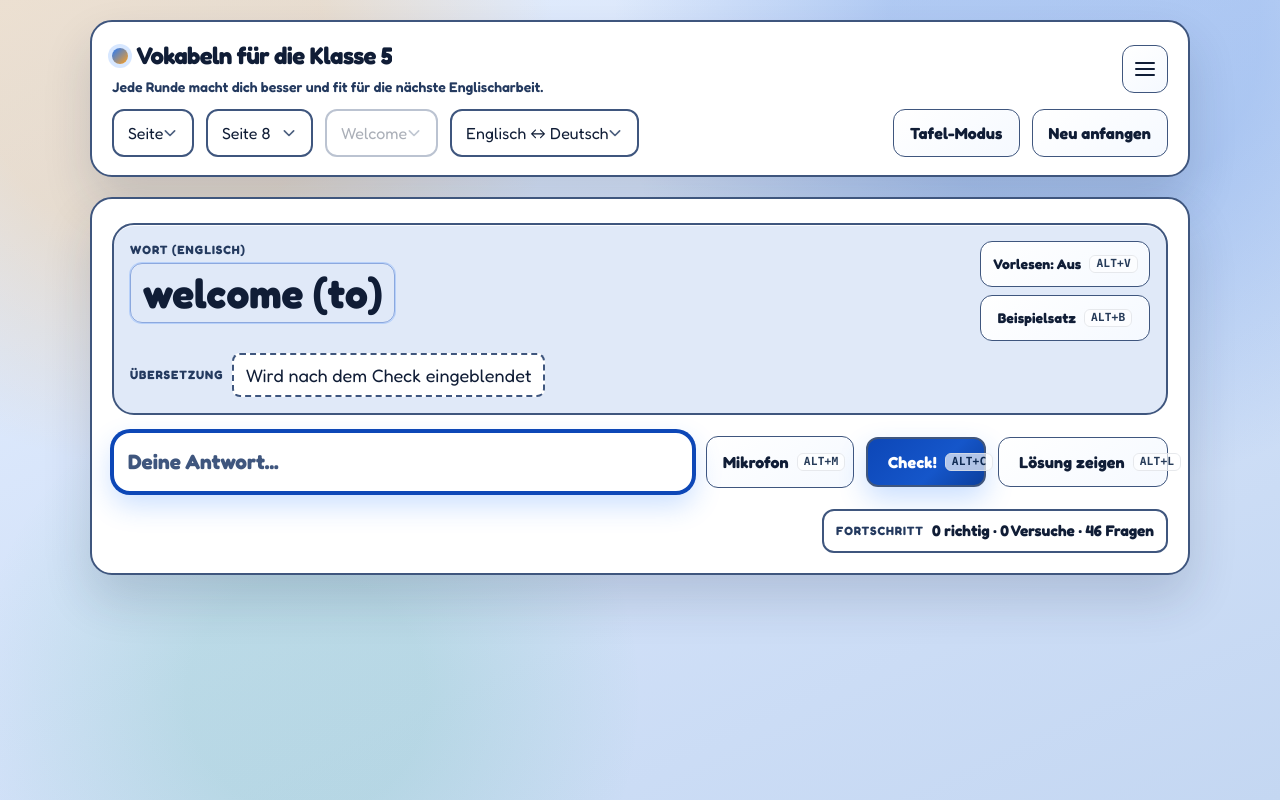
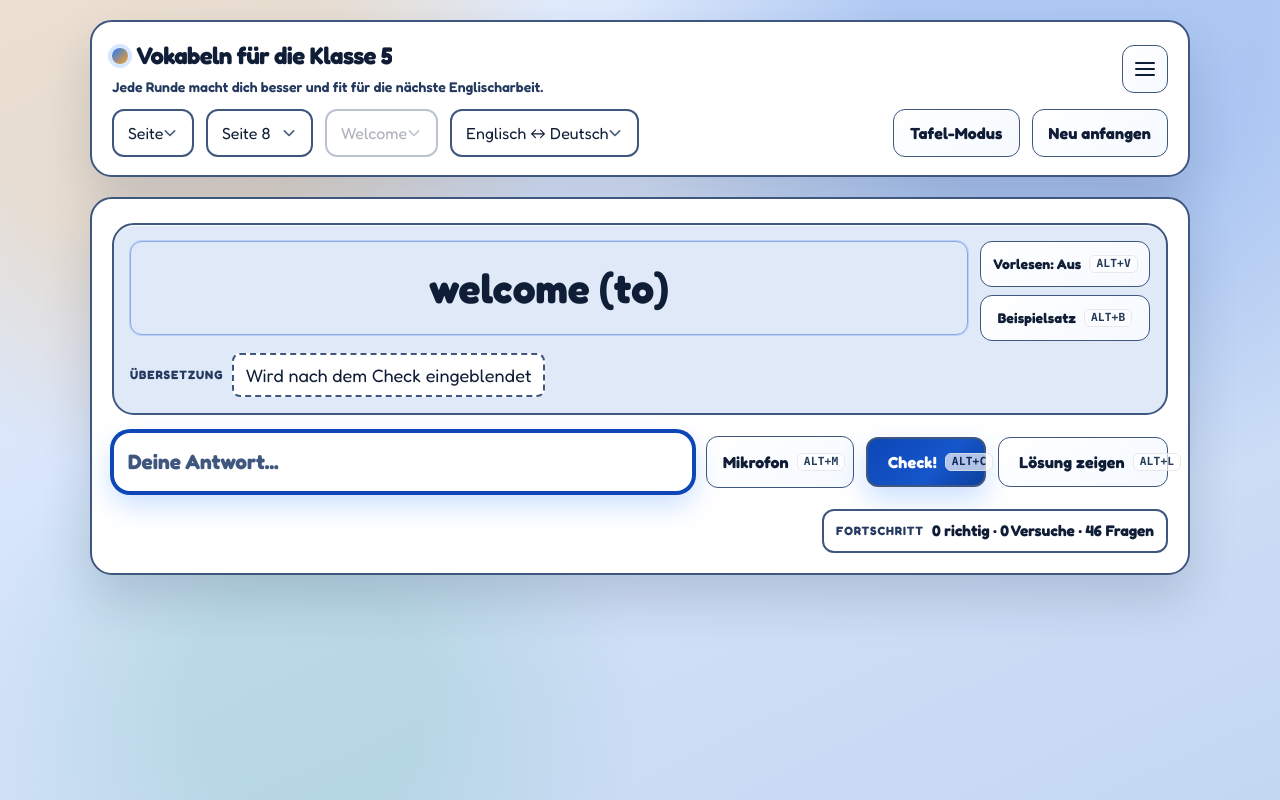
Before and after one commit to marcbey/vocabeln, a React (Vite) app: page / in a window 1280 px wide. Built offline with nearby package versions, Linux system fonts and the light colour scheme.

Commit message:
fix(ui): refine QuestionWordDisplay component by removing language label and adjusting layout

```diff
--- a/src/components/question/QuestionPrompt.jsx
+++ b/src/components/question/QuestionPrompt.jsx
@@ -51,7 +51,6 @@ export default function QuestionPrompt({
 
   const exampleDisabled = !canSpeak || isLoading;
   const isExampleActive = activePlaybackType === 'example';
-  const questionLanguageLabel = questionLanguage === 'de' ? 'Deutsch' : 'Englisch';
   const solutionRevealFlash = useSolutionRevealFlash({
     showingSolution,
     translation,
@@ -168,10 +167,7 @@ export default function QuestionPrompt({
   return (
     <div className="mt-1 mb-3 px-3 py-3 md:px-4 md:py-4 bg-[#e0e9f8] border-2 border-[#3f567e] rounded-xl2 shadow-[inset_0_1px_0_rgba(255,255,255,0.85)] flex flex-col gap-3">
       <div className="w-full flex flex-col gap-3 md:flex-row md:items-start">
-        <QuestionWordDisplay
-          questionText={questionText}
-          questionLanguageLabel={questionLanguageLabel}
-        />
+        <QuestionWordDisplay questionText={questionText} />
 
         <QuestionPromptAudioButtons
           exampleDisabled={exampleDisabled}
--- a/src/components/question/QuestionWordDisplay.jsx
+++ b/src/components/question/QuestionWordDisplay.jsx
@@ -1,11 +1,7 @@
-export default function QuestionWordDisplay({ questionText, questionLanguageLabel }) {
+export default function QuestionWordDisplay({ questionText }) {
   return (
     <div className="flex-1 min-w-0">
-      <p className="m-0 mb-1 text-[12px] uppercase tracking-[0.08em] text-muted font-extrabold">
-        Wort ({questionLanguageLabel})
-      </p>
-
-      <span className="inline-flex max-w-full items-center text-left text-[2rem] md:text-[2.55rem] font-black leading-[1.04] px-3 py-2 rounded-xl border border-accent/40 bg-gradient-to-r from-accent/16 to-accent2/18 shadow-[0_0_0_1px_rgba(33,121,255,0.22)] break-words">
+      <span className="flex w-full min-h-[2.3em] items-center justify-center text-center text-[2rem] md:text-[2.55rem] font-black leading-[1.04] px-3 py-2 rounded-xl border border-accent/40 bg-gradient-to-r from-accent/16 to-accent2/18 shadow-[0_0_0_1px_rgba(33,121,255,0.22)] break-words">
         {questionText}
       </span>
     </div>
```
Also changed, not shown: 1 other file (tests, documents, lock files or other folders).
